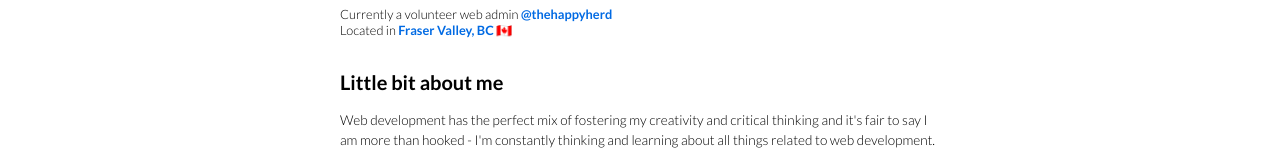
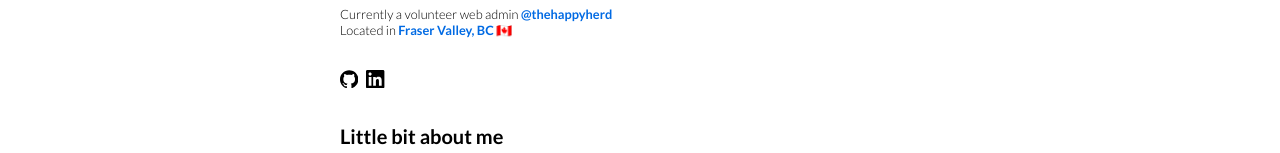
Before and after one commit to josemourinho333/josemourinho333.github.io, a React (Create React App) app: page /projects in a window 1280 px wide. Shown: the part 311-464 px from the top of the page. Built offline with nearby package versions, Linux system fonts and the light colour scheme.

Commit message:
Add social links, footer

```diff
--- a/src/App.js
+++ b/src/App.js
@@ -7,6 +7,7 @@ import Skills from "./components/Skills.jsx";
 import Nav from "./components/Nav/index.jsx";
 import Education from "./components/Education.jsx";
 import Work from "./components/Work.jsx";
+import Footer from "./components/Footer.jsx";
 
 function App() {
   return (
@@ -85,6 +86,7 @@ function App() {
         <Education />
         <Work />
       </div>
+      <Footer />
     </>
   );
 }
--- a/src/components/Current.jsx
+++ b/src/components/Current.jsx
@@ -1,10 +1,12 @@
 import React from 'react';
+import Socials from "./Socials.jsx";
 
 const Current = () => {
   return (
     <section className="current-container">
       <h5 className="current-position">Currently a volunteer web admin <a href="#">@thehappyherd</a></h5>
       <h5 className="current-location">Located in <span>Fraser Valley, BC</span> 🇨🇦</h5>
+      <Socials />
     </section>
   )
 }
--- /dev/null
+++ b/src/components/Footer.jsx
@@ -0,0 +1,12 @@
+import React from 'react';
+import Socials from './Socials';
+
+const Footer = () => {
+  return (
+    <section className="footer-container">
+      <Socials />
+    </section>
+  )
+}
+
+export default Footer;
--- /dev/null
+++ b/src/components/Socials.jsx
@@ -0,0 +1,13 @@
+import React from 'react';
+import { SiLinkedin, SiGithub } from 'react-icons/si';
+
+const Socials = () => {
+  return (
+    <section className="socials-container">
+      <a href="https://github.com/josemourinho333" target="_blank" rel='noreferrer'><SiGithub /></a>
+      <a href="https://www.linkedin.com/in/philyoo333/" target="_blank" rel='noreferrer'><SiLinkedin /></a>
+    </section>
+  )
+}
+
+export default Socials;
--- /dev/null
+++ b/src/scss/Footer.scss
@@ -0,0 +1,14 @@
+@import './variables';
+
+.footer-container {
+  width: 100%;
+  height: 75px;
+  border-top: 1px solid rgb(52, 52, 52, 0.3);
+  display: flex;
+  justify-content: center;
+  align-items: center;
+
+  & > * {
+    margin-top: 0;
+  }
+}
--- /dev/null
+++ b/src/scss/Socials.scss
@@ -0,0 +1,12 @@
+@import './variables';
+
+.socials-container {
+  margin-top: 2rem;
+  display: flex;
+
+  & > * {
+    margin-right: 0.5rem;
+    font-size: 1.15rem;
+    color: #000;
+  }
+}
--- a/src/scss/styles.js
+++ b/src/scss/styles.js
@@ -7,3 +7,5 @@ import './Skills.scss';
 import './Nav.scss';
 import './Education.scss';
 import './Work.scss';
+import './Socials.scss';
+import './Footer.scss';
```
